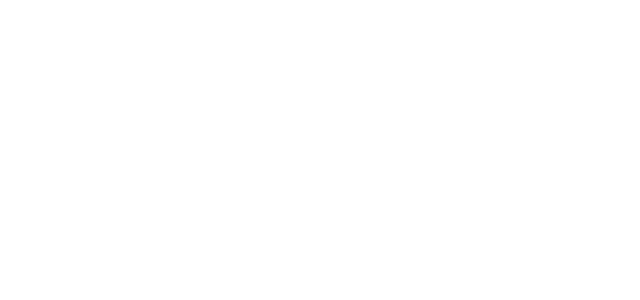
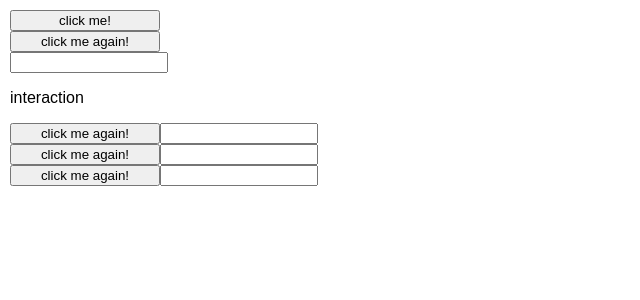
Before and after one commit to amirhoprogrammer/my-react-bro, a React (Vite) app: page /useref in a window 1280 px wide. Before the commit this address had no page. Shown: the top 300 px of the page, without its empty margins (0-640 px from the left). Built offline with nearby package versions, Linux system fonts and the light colour scheme.

Commit message:
add  useRef

```diff
--- a/src/App.jsx
+++ b/src/App.jsx
@@ -26,6 +26,7 @@
 import ComponentB from "./Components/ComponentB.jsx";
 import ComponentC from "./Components/ComponentC.jsx";
 import ComponentD from "./Components/ComponentD.jsx";
+import UseRef from "./UseRef.jsx";
 function App() {
   return (
     <Routes>
@@ -53,6 +54,7 @@
       <Route path="/component2" element={<ComponentB />} />
       <Route path="/component3" element={<ComponentC />} />
       <Route path="/component4" element={<ComponentD />} />
+      <Route path="/useref" element={<UseRef />} />
     </Routes>
   );
 }
--- a/src/Header.jsx
+++ b/src/Header.jsx
@@ -9,7 +9,7 @@
             <a href="/">Home</a>
           </li>
           <li>
-            <a href="#">About</a>
+            <a href="https://github.com/amirhoprogrammer">About</a>
           </li>
           <li>
             <a href="/project1">Project1</a>
--- a/src/Home.jsx
+++ b/src/Home.jsx
@@ -114,6 +114,12 @@
           lesson15
         </Link>
       </div>
+      <div className="lesson1">
+        <p>Lesson15: Use Ref()</p>
+        <Link style={{ textDecoration: "none", color: "rgb(3, 193, 120)" }} to="/useref">
+          lesson15
+        </Link>
+      </div>
       <Footer />
     </>
   );
--- /dev/null
+++ b/src/UseRef.jsx
@@ -0,0 +1,63 @@
+import React, { useState, useEffect, useRef } from "react";
+import "./index.css";
+function UseRef() {
+  //let [number, setNumber] = useState(0);
+  const ref = useRef(0);
+  const inputRef = useRef(null);
+  const inputRef1 = useRef(null);
+  const inputRef2 = useRef(null);
+  const inputRef3 = useRef(null);
+  //console.log(ref);
+  useEffect(() => {
+    console.log("Component Rendered");
+    console.log(inputRef);
+  });
+  function handleClick() {
+    //setNumber((n) => n + 1);
+    ref.current = ref.current + 1;
+    console.log(ref.current);
+  }
+  function handleClickagain() {
+    inputRef.current.focus();
+    inputRef.current.style.background = "purple";
+  }
+  function handleClick1() {
+    inputRef1.current.focus();
+    inputRef1.current.style.background = "purple";
+    inputRef2.current.style.background = "";
+    inputRef3.current.style.background = "";
+  }
+  function handleClick2() {
+    inputRef2.current.focus();
+    inputRef1.current.style.background = "";
+    inputRef2.current.style.background = "purple";
+    inputRef3.current.style.background = "";
+  }
+  function handleClick3() {
+    inputRef3.current.focus();
+    inputRef1.current.style.background = "";
+    inputRef2.current.style.background = "";
+    inputRef3.current.style.background = "purple";
+  }
+  return (
+    <div className="useref">
+      <button onClick={handleClick}>click me!</button>
+      <button onClick={handleClickagain}>click me again!</button>
+      <input type="text" ref={inputRef} />
+      <p>interaction</p>
+      <div>
+        <button onClick={handleClick1}>click me again!</button>
+        <input type="text" ref={inputRef1} />
+      </div>
+      <div>
+        <button onClick={handleClick2}>click me again!</button>
+        <input type="text" ref={inputRef2} />
+      </div>
+      <div>
+        <button onClick={handleClick3}>click me again!</button>
+        <input type="text" ref={inputRef3} />
+      </div>
+    </div>
+  );
+}
+export default UseRef;
--- a/src/index.css
+++ b/src/index.css
@@ -315,3 +315,15 @@
 .mycomponentarrayobject {
   margin: 10px;
 }
+/* UseRef*/
+.useref {
+  margin: 0;
+  padding: 10px;
+  display: grid;
+}
+.useref button {
+  width: 150px;
+}
+.useref input {
+  width: 150px;
+}
```
